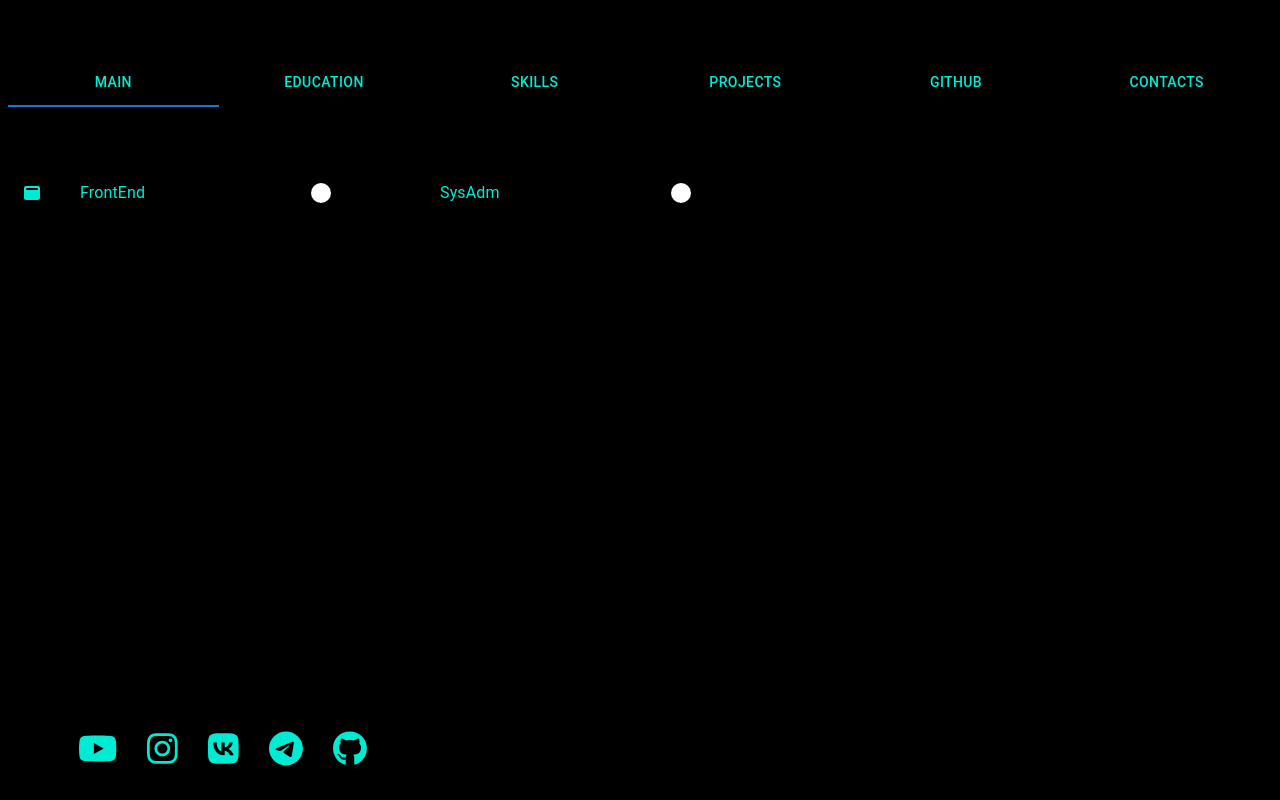
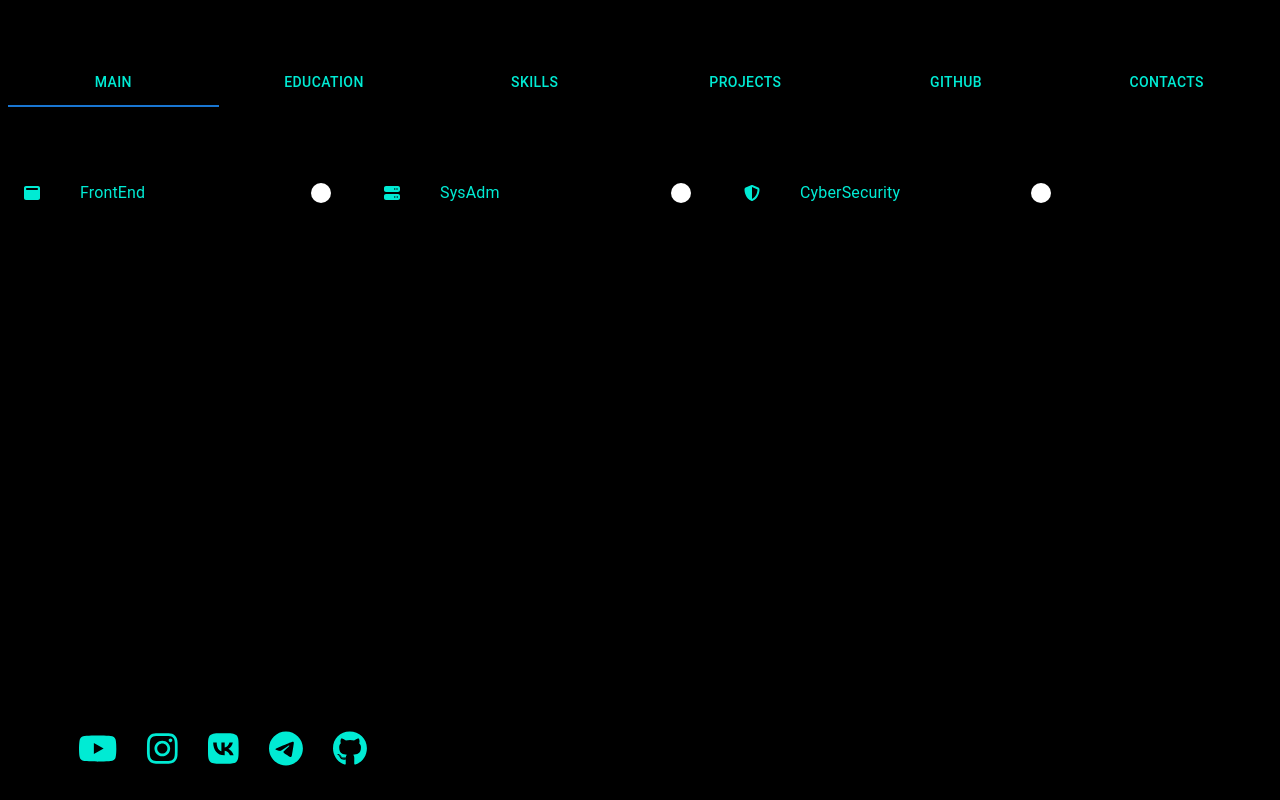
Before and after one commit to Kamchatskiy/CV-Musaev, a React (Create React App) app: page /skills in a window 1280 px wide. Built offline with nearby package versions, Linux system fonts and the light colour scheme.

Commit message:
08.07.2023#5: Added cybersec box to skills

```diff
--- /dev/null
+++ b/src/Pages/Skills/Items/cybersec.js
@@ -0,0 +1,50 @@
+import React, { useState } from "react";
+import Typography from '@mui/material/Typography';
+import Rating from '@mui/material/Rating';
+import List from '@mui/material/List';
+import ListItem from '@mui/material/ListItem';
+import ListItemIcon from '@mui/material/ListItemIcon';
+import ListItemText from '@mui/material/ListItemText';
+import Switch from '@mui/material/Switch';
+
+import { FontAwesomeIcon } from "@fortawesome/react-fontawesome";
+import { faShieldAlt, faMicrochip, faGears } from "@fortawesome/free-solid-svg-icons";
+
+export const CyberSecurity = () => {
+    const security_icon = <FontAwesomeIcon icon={faShieldAlt} style={{ color: "#00ebd4" }} />;
+    const hardware_icon = <FontAwesomeIcon icon={faMicrochip} style={{ color: "#00ebd4" }} />;
+    const reverse_icon = <FontAwesomeIcon icon={faGears} style={{color: "#00ebd4",}} />
+
+    const [ratingVisible, setRatingVisible] = useState(false);
+
+    const handleToggle = () => {
+        setRatingVisible(!ratingVisible);
+    };
+
+    return (
+        <>
+            <List sx={{ width: '100%', maxWidth: 360 }}>
+                <ListItem>
+                    <ListItemIcon>
+                        {security_icon}
+                    </ListItemIcon>
+                    <ListItemText primary="CyberSecurity" />
+                    <Switch
+                        edge="end"
+                        onChange={handleToggle}
+                        checked={ratingVisible}
+                    />
+                </ListItem>
+            </List>
+
+            {ratingVisible && (
+                <>
+                    <Typography component="legend">Reverse Engineering {reverse_icon}</Typography>
+                    <Rating value={2} size="large" readOnly />
+                    <Typography component="legend">Hardware Hacking {hardware_icon}</Typography>
+                    <Rating value={1} size="large" readOnly />
+                </>
+            )}
+        </>
+    );
+};
--- a/src/Pages/Skills/Items/sysadm.js
+++ b/src/Pages/Skills/Items/sysadm.js
@@ -30,7 +30,7 @@ export const SysAdm = () => {
       <List sx={{ width: '100%', maxWidth: 360 }}>
         <ListItem>
           <ListItemIcon>
-            <ListItemIcon>{}</ListItemIcon>
+            <ListItemIcon>{sysadm_icon}</ListItemIcon>
           </ListItemIcon>
           <ListItemText primary="SysAdm" />
           <Switch
--- a/src/Pages/Skills/index.js
+++ b/src/Pages/Skills/index.js
@@ -1,5 +1,6 @@
 import React from "react"
 
+import { CyberSecurity } from "./Items/cybersec.js";
 import { FrontEnd,  } from "./Items/frontend.js";
 import { SysAdm } from "./Items/sysadm.js";
 import {ContainerSkills} from "./style.js"
@@ -10,6 +11,7 @@ export const Skills = () => {
         <ContainerSkills>
             <FrontEnd />
             <SysAdm />
+            <CyberSecurity />
         </ContainerSkills>
     )
 }
```
Also changed, not shown: src/Pages/Skills/Items/programming.js (added), 7 other files (tests, documents, lock files or other folders).
